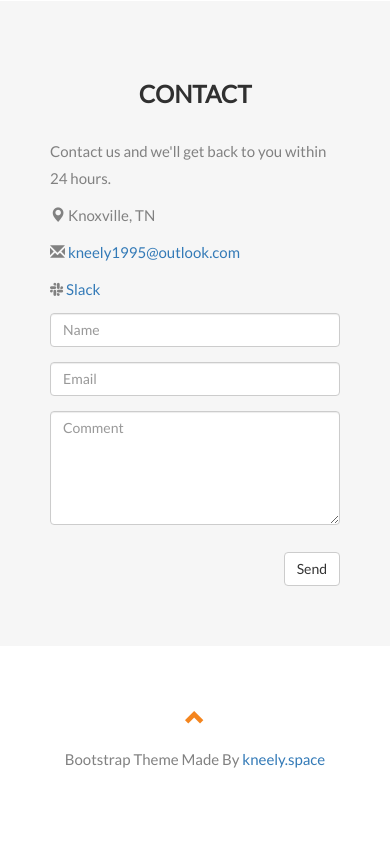
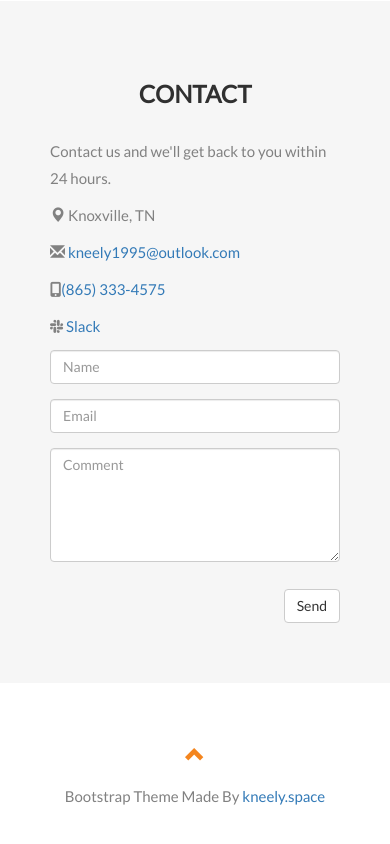
Before and after one commit to xkevinx45/website, a plain HTML site: page index.html in a window 390 px wide. Shown: the part 1759-2603 px from the top of the page. Drawn offline with nearby package versions, Linux system fonts and the light colour scheme.

Commit message:
Added phone number

```diff
--- a/index.html
+++ b/index.html
@@ -141,6 +141,7 @@
                 <p>Contact us and we'll get back to you within 24 hours.</p>
                 <p><span class="glyphicon glyphicon-map-marker"></span> Knoxville, TN</p>
                 <p><span class="glyphicon glyphicon-envelope"></span><a href="mailto:kneely1995@outlook.com" target="_top"> kneely1995@outlook.com</a></p>
+                <p><i class="fa fa-mobile"></i><a href="tel:865-333-4575">(865) 333-4575</a></p>
                 <p><i class="fa fa-slack"></i><a href="https://kneely.slack.com/messages/#general"> Slack</a></p>
             </div>
             <div class="col-sm-7 slideanim">
```
